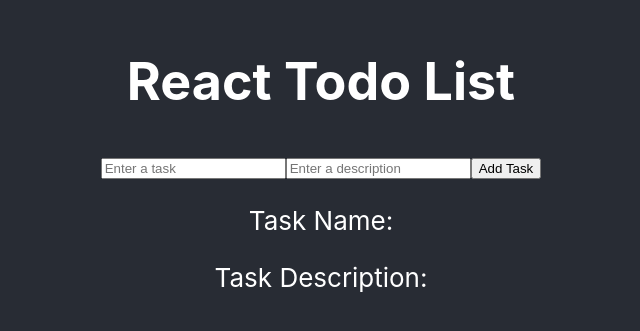
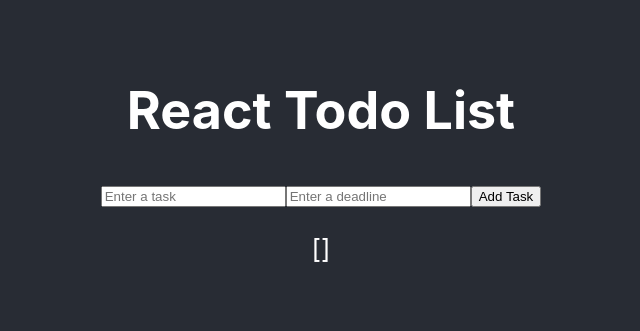
Before and after one commit to Codify-Berkeley-Education/react-todo-list-lesliecastellon06-1, a React (Vite) app: page / in a window 1280 px wide. Shown: the part 233-564 px from the top of the page, without its empty margins (319-959 px from the left). Built offline with nearby package versions, Linux system fonts and the light colour scheme.

Commit message:
part 1.3 i think

```diff
--- a/src/components/TodoList.tsx
+++ b/src/components/TodoList.tsx
@@ -1,16 +1,41 @@
 import { useState } from "react";
+import { v4 as uuidv4 } from "uuid";
+import type { Task } from "../types/taskTypes";
 
 function TodoList() {
   const [newTaskName, setNewTaskName] = useState<string>("");
-  const [newTaskDescription, setNewTaskDescription] = useState<string>("");
+  const [newTaskDeadline, setNewTaskDeadline] = useState<string>("");
+  const [todoList, setTodoList] = useState<Task[]>([]);
+
+  function addTask(taskName: string, deadline: string) {
+    if (taskName.trim() === "") {
+      return;
+    }
+
+    const newTask: Task = {
+      id: uuidv4(),
+      name: taskName,
+      deadline: deadline,
+    };
+
+    setTodoList([...todoList, newTask]);
+
+    // clear inputs
+    setNewTaskName("");
+    setNewTaskDeadline("");
+  }
 
   return (
     <div>
-      <form>
+      <form
+        onSubmit={(e) => {
+          e.preventDefault();
+          addTask(newTaskName, newTaskDeadline);
+        }}
+      >
         <input
           type="text"
           placeholder="Enter a task"
-          name="task"
           value={newTaskName}
           onChange={(e) => setNewTaskName(e.target.value)}
           required
@@ -18,18 +43,15 @@ function TodoList() {
 
         <input
           type="text"
-          placeholder="Enter a description"
-          name="description"
-          value={newTaskDescription}
-          onChange={(e) => setNewTaskDescription(e.target.value)}
-          required
+          placeholder="Enter a deadline"
+          value={newTaskDeadline}
+          onChange={(e) => setNewTaskDeadline(e.target.value)}
         />
 
         <button type="submit">Add Task</button>
       </form>
 
-      <p>Task Name: {newTaskName}</p>
-      <p>Task Description: {newTaskDescription}</p>
+      <p>{JSON.stringify(todoList)}</p>
     </div>
   );
 }
--- a/src/types/taskTypes.ts
+++ b/src/types/taskTypes.ts
@@ -1,6 +1,5 @@
 export type Task = {
   id: string;
-  taskName: string;
-  deadline?: number;
-  completed: boolean;
+  name: string;
+  deadline: string;
 };
```
